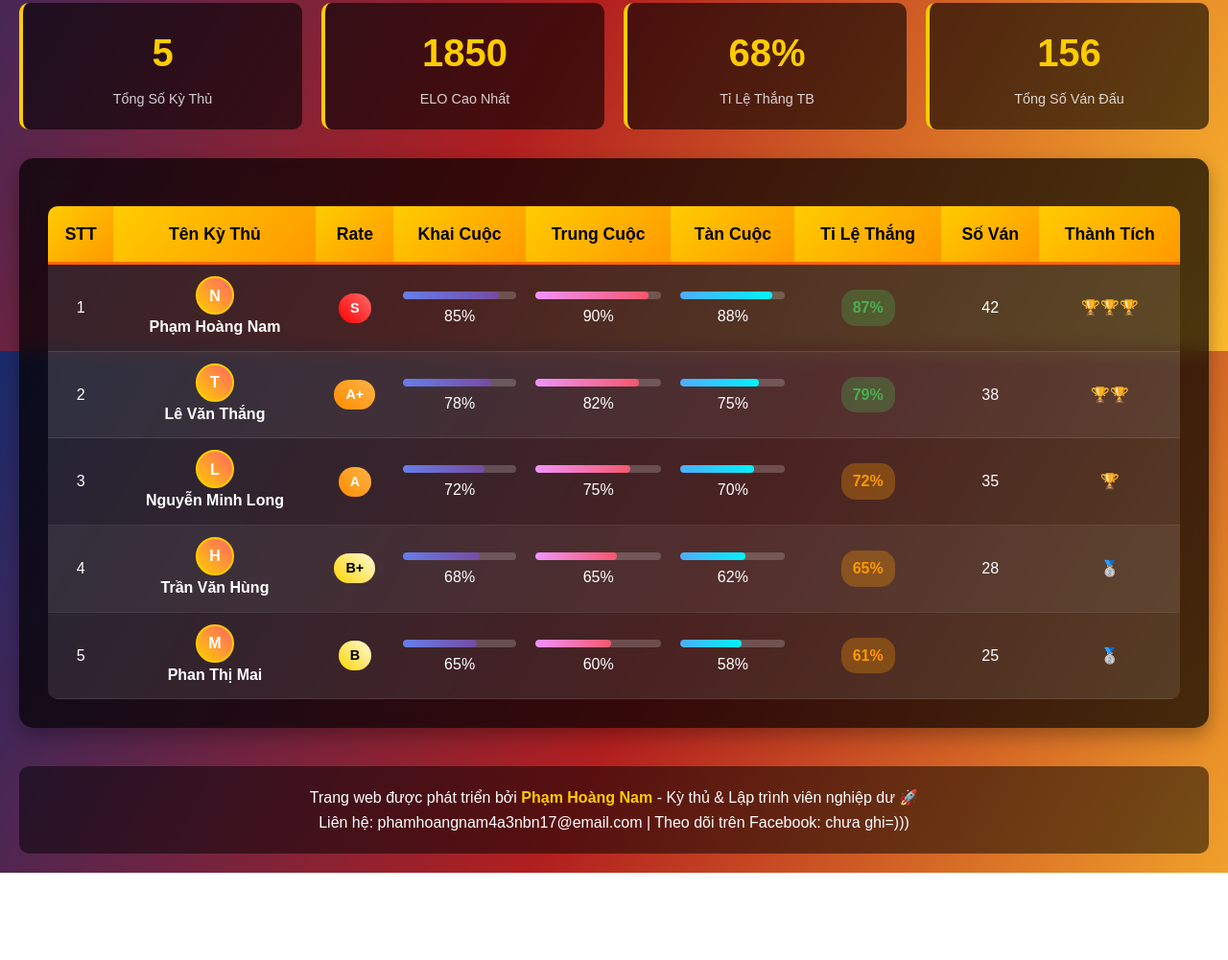
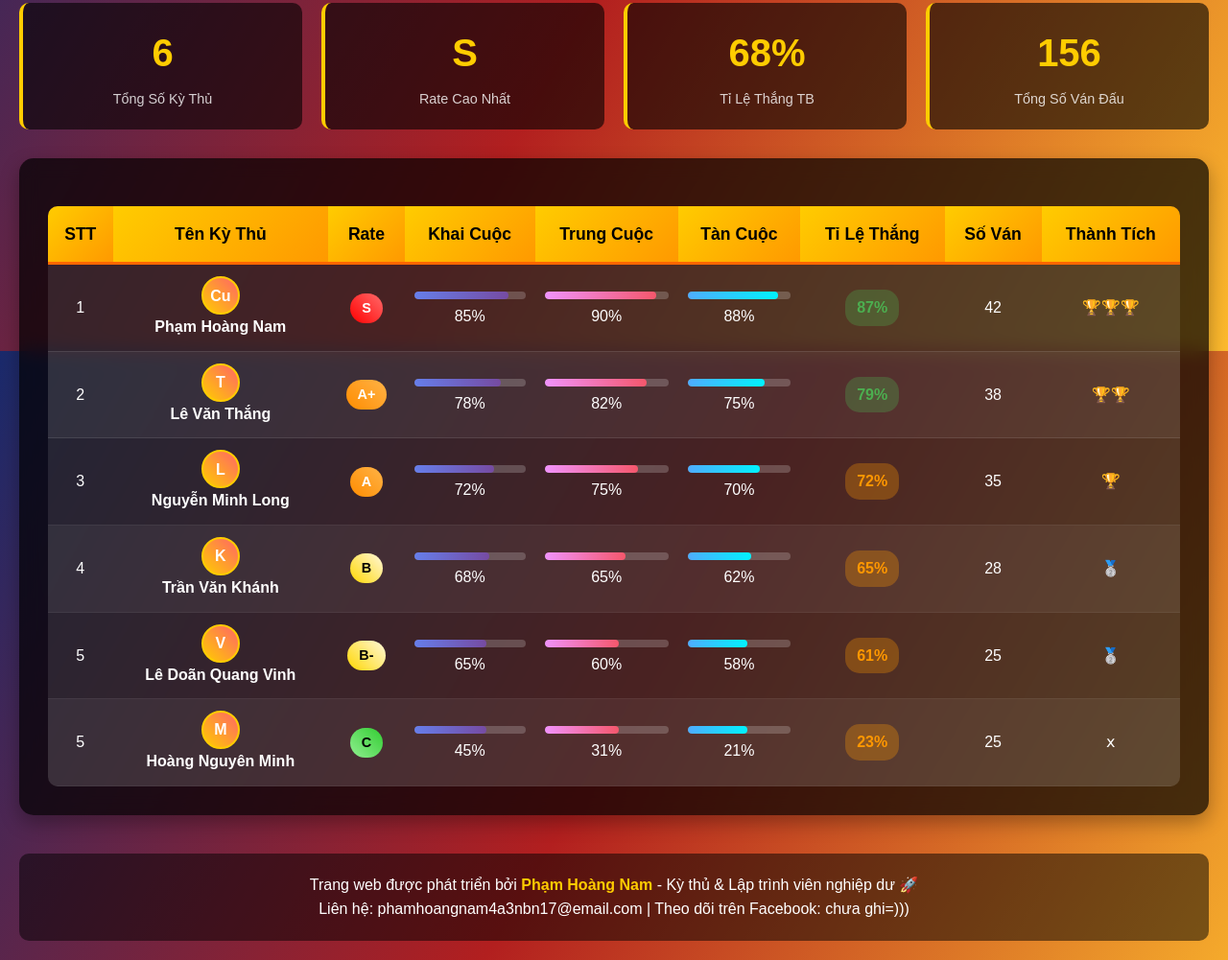
Before and after one commit to Japokies/chess-tournament, a plain HTML site: page players.html in a window 1280 px wide. Shown: the part 434-1435 px from the top of the page at 96% size. Before the commit the page ends 1344 px from the top, so only its background shows below. Drawn offline with Linux system fonts and the light colour scheme.

Commit message:
Update players.html

```diff
--- a/players.html
+++ b/players.html
@@ -353,8 +353,8 @@
                 <div class="stat-label">Tổng Số Kỳ Thủ</div>
             </div>
             <div class="stat-card">
-                <div class="stat-number">1850</div>
-                <div class="stat-label">ELO Cao Nhất</div>
+                <div class="stat-number">S</div>
+                <div class="stat-label">Rate Cao Nhất</div>
             </div>
             <div class="stat-card">
                 <div class="stat-number">68%</div>
@@ -386,7 +386,7 @@
                     <tr>
                         <td>1</td>
                         <td>
-                            <div class="player-avatar">N</div>
+                            <div class="player-avatar">Cu</div>
                             <strong>Phạm Hoàng Nam</strong>
                         </td>
                         <td><span class="rating rating-S">S</span></td>
@@ -473,10 +473,10 @@
                     <tr>
                         <td>4</td>
                         <td>
-                            <div class="player-avatar">H</div>
-                            <strong>Trần Văn Hùng</strong>
+                            <div class="player-avatar">K</div>
+                            <strong>Trần Văn Khánh</strong>
                         </td>
-                        <td><span class="rating rating-B">B+</span></td>
+                        <td><span class="rating rating-B">B</span></td>
                         <td>
                             <div class="skill-bar">
                                 <div class="skill-fill opening" style="width: 68%"></div>
@@ -502,10 +502,10 @@
                     <tr>
                         <td>5</td>
                         <td>
-                            <div class="player-avatar">M</div>
-                            <strong>Phan Thị Mai</strong>
+                            <div class="player-avatar">V</div>
+                            <strong>Lê Doãn Quang Vinh</strong>
                         </td>
-                        <td><span class="rating rating-B">B</span></td>
+                        <td><span class="rating rating-B">B-</span></td>
                         <td>
                             <div class="skill-bar">
                                 <div class="skill-fill opening" style="width: 65%"></div>
@@ -528,7 +528,35 @@
                         <td>25</td>
                         <td>🥈</td>
                     </tr>
-                    <!-- Thêm các kỳ thủ khác ở đây -->
+                    <tr>
+                        <td>5</td>
+                        <td>
+                            <div class="player-avatar">M</div>
+                            <strong>Hoàng Nguyên Minh</strong>
+                        </td>
+                        <td><span class="rating rating-C">C</span></td>
+                        <td>
+                            <div class="skill-bar">
+                                <div class="skill-fill opening" style="width: 65%"></div>
+                            </div>
+                            45%
+                        </td>
+                        <td>
+                            <div class="skill-bar">
+                                <div class="skill-fill middlegame" style="width: 60%"></div>
+                            </div>
+                            31%
+                        </td>
+                        <td>
+                            <div class="skill-bar">
+                                <div class="skill-fill endgame" style="width: 58%"></div>
+                            </div>
+                            21%
+                        </td>
+                        <td><span class="win-rate medium">23%</span></td>
+                        <td>25</td>
+                        <td>ⅹ</td>
+                    </tr>
                 </tbody>
             </table>
         </div>
```
